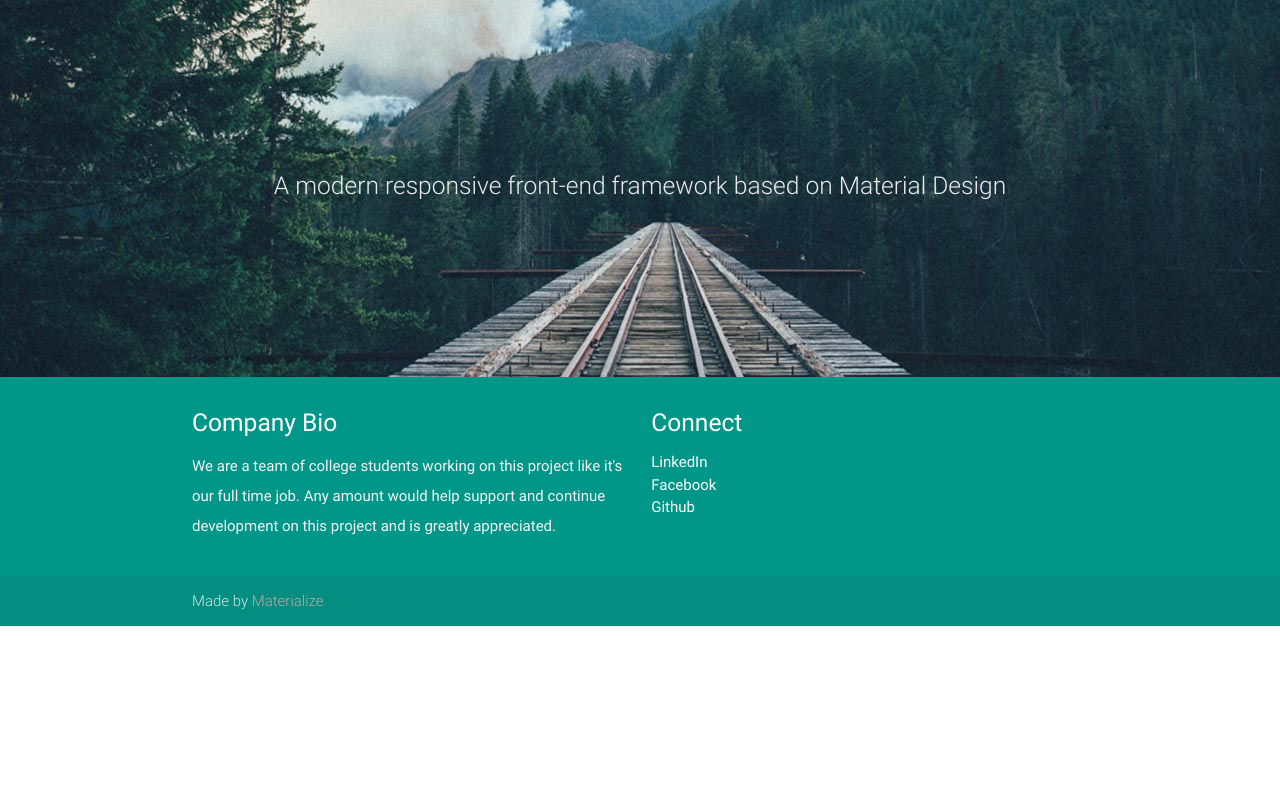
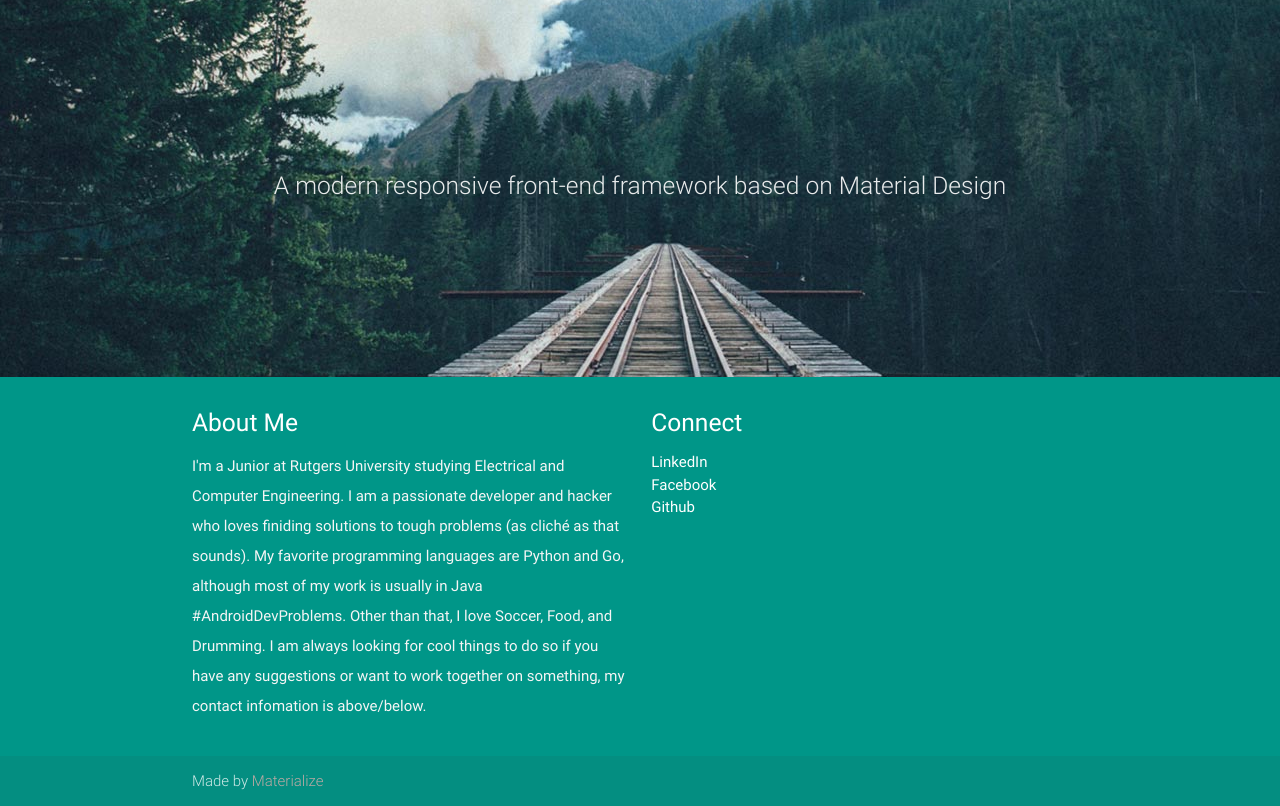
Before and after one commit to engineershreyas/engineershreyas.github.io, a plain HTML site: page index.html in a window 1280 px wide. Shown: the part 1703-2509 px from the top of the page. Before the commit the page ends 2329 px from the top, so only its background shows below. Drawn offline with nearby package versions, Linux system fonts and the light colour scheme.

Commit message:
updated and added About Me

```diff
--- a/index.html
+++ b/index.html
@@ -123,8 +123,8 @@
     <div class="container">
       <div class="row">
         <div class="col l6 s12">
-          <h5 class="white-text">Company Bio</h5>
-          <p class="grey-text text-lighten-4">We are a team of college students working on this project like it's our full time job. Any amount would help support and continue development on this project and is greatly appreciated.</p>
+          <h5 class="white-text">About Me</h5>
+          <p class="grey-text text-lighten-4">I'm a Junior at Rutgers University studying Electrical and Computer Engineering. I am a passionate developer and hacker who loves finiding solutions to tough problems (as cliché as that sounds). My favorite programming languages are Python and Go, although most of my work is usually in Java #AndroidDevProblems. Other than that, I love Soccer, Food, and Drumming. I am always looking for cool things to do so if you have any suggestions or want to work together on something, my contact infomation is above/below.</p>
 
 
         </div>
```
